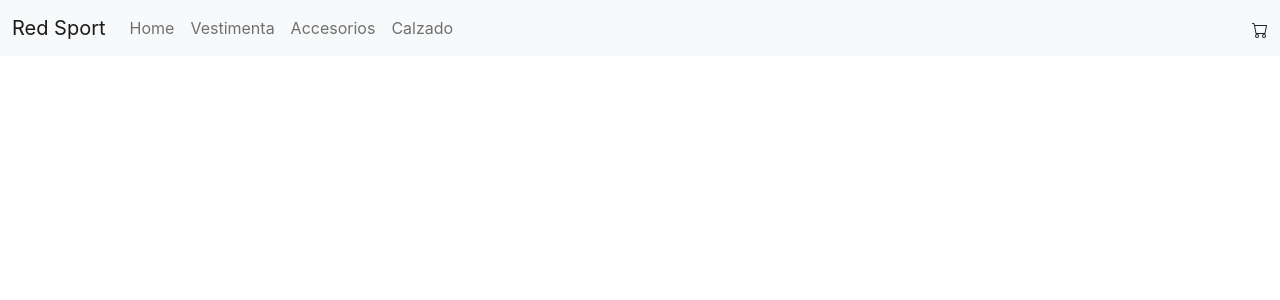
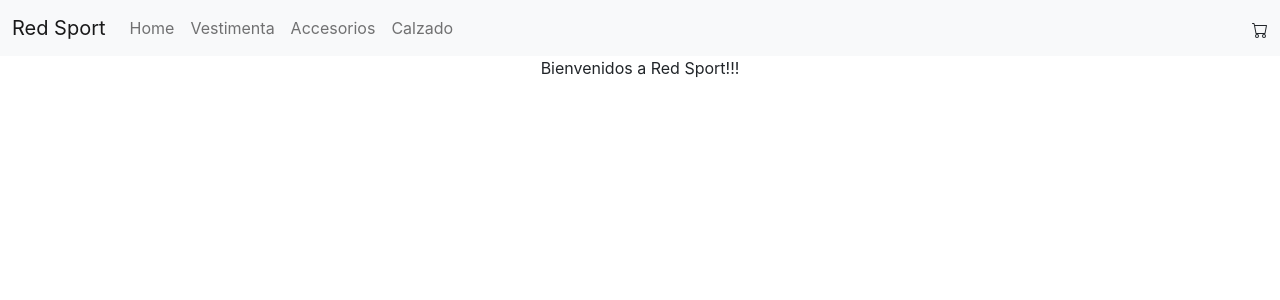
Before and after one commit to FacundoRaposo/CursoReact, a React (Create React App) app: page / in a window 1280 px wide. Shown: the top 300 px of the page. Built offline with nearby package versions, Linux system fonts and the light colour scheme.

Commit message:
segunda parte menu

```diff
--- a/src/App.js
+++ b/src/App.js
@@ -2,11 +2,17 @@ import logo from './logo.svg';
 import './App.css';
 import {NavBar} from './components/nav-bar/nav-bar';
 
+
 function App() {
   return (
+
     <div className="App">
       <NavBar />
+
     </div>
+
+
+
   );
 }
 
--- a/src/components/item-list-container/ItemListContainer.js
+++ b/src/components/item-list-container/ItemListContainer.js
@@ -1,7 +1,12 @@
 import React from 'react';
 
 
-export const ContainerList = () => {
+export const ContainerList = ({ name }) => {
+    return (
+    <>
+    <div><p>Bienvenidos a {name}!!!</p></div>
+    </>
+    );
+};
 
-
-}
+export default ContainerList;
--- a/src/components/nav-bar/nav-bar.js
+++ b/src/components/nav-bar/nav-bar.js
@@ -1,9 +1,10 @@
 import React from "react";
 import {NavLink, withRouter} from "react-router-dom";
 import CartWidget from "../cart-widget/CartWidget";
+import ContainerList from '../item-list-container/ItemListContainer';
 
 export const NavBar = () => {
-    return(
+    return(<>
         <nav className="navbar navbar-expand-lg navbar-light bg-light">
         <div className="container-fluid">
             <a className="navbar-brand" href="#">Red Sport</a>
@@ -17,8 +18,15 @@ export const NavBar = () => {
 
             </div>
             <CartWidget />
+
         </div>
         </nav>
 
-        );
+            <div className="container-fluid">
+            <ContainerList name="Red Sport" />
+            </div>
+
+
+        </>
+    );
 };
```
Also changed, not shown: 1 other file (tests, documents, lock files or other folders).
